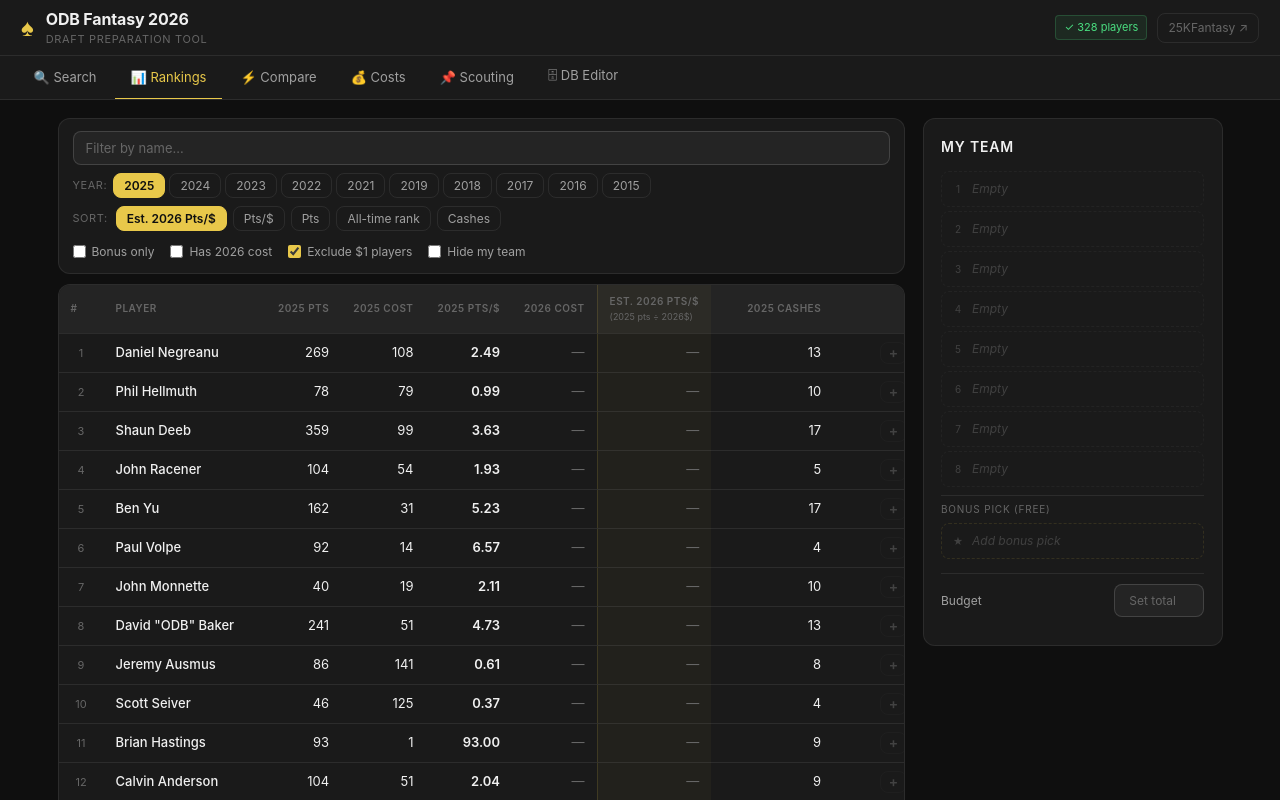
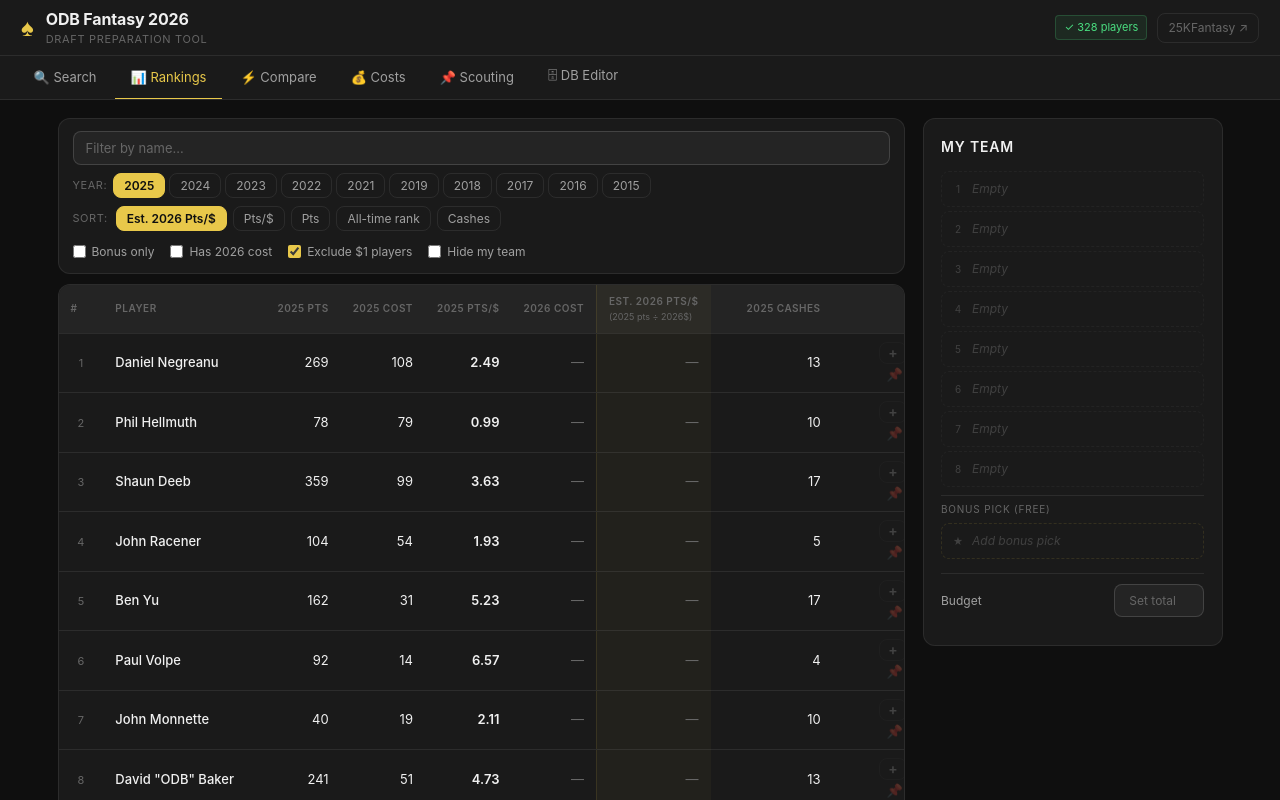
Before and after one commit to carbonfoot-blip/ODBFantasyTabarnak, a React (Vite) app: page / in a window 1280 px wide. Both pictures are taken after a click on the button "📊 Rankings". Shown: the top 800 px of the page. Built offline with nearby package versions, Linux system fonts and the light colour scheme.

Commit message:
v17 - fix $1 filter, note button in rankings, DB included

```diff
--- a/src/App.jsx
+++ b/src/App.jsx
@@ -191,6 +191,7 @@ export default function App() {
               onSelectPlayer={p => handleSelectPlayer(p)}
               onAddToTeam={handleAddToTeam}
               onAddBonus={handleAddBonus}
+              onViewNote={p => handleSelectTabSocial('social', p)}
             />
           )}
 
--- a/src/components/ValueBoard.jsx
+++ b/src/components/ValueBoard.jsx
@@ -16,7 +16,7 @@ function getYearData(history, year) {
   return history?.find(h => h.year === year) ?? null
 }
 
-export function ValueBoard({ db, costs, team, bonusPick, onSelectPlayer, onAddToTeam, onAddBonus, notes }) {
+export function ValueBoard({ db, costs, team, bonusPick, onSelectPlayer, onAddToTeam, onAddBonus, onViewNote, notes }) {
   const [sortBy, setSortBy]               = useState('est_ppd')
   const [filterBonus, setFilterBonus]     = useState(false)
   const [filterHasCost, setFilterHasCost] = useState(false)
@@ -49,7 +49,7 @@ export function ValueBoard({ db, costs, team, bonusPick, onSelectPlayer, onAddTo
       .filter(r => {
         if (filterBonus && !r.isBonus) return false
         if (filterHasCost && !r.cost2026) return false
-        if (filterExclude1 && r.cost2026 === 1) return false
+        if (filterExclude1 && r.yCost === 1) return false
         if (!showInTeam && r.inTeam) return false
         if (search && !r.name.toLowerCase().includes(search.toLowerCase())) return false
         return true
@@ -205,6 +205,11 @@ export function ValueBoard({ db, costs, team, bonusPick, onSelectPlayer, onAddTo
                       {r.isBonus && <button className={styles.bonusBtn} onClick={() => onAddBonus({ name: r.name, slug: r.slug, rank: r.rank, allTimeScore: r.allTimeScore, history: r.history })} title="Bonus pick">★</button>}
                     </div>
                   )}
+                  <button
+                    className={`${styles.noteBtn} ${r.hasNote ? styles.noteBtnActive : ''}`}
+                    onClick={() => onViewNote({ name: r.name, slug: r.slug, rank: r.rank, allTimeScore: r.allTimeScore })}
+                    title={r.hasNote ? 'View scouting note' : 'Add scouting note'}
+                  >📌</button>
                 </td>
               </tr>
             ))}
--- a/src/components/ValueBoard.module.css
+++ b/src/components/ValueBoard.module.css
@@ -237,3 +237,17 @@
   font-weight: 600;
   color: var(--text);
 }
+
+.noteBtn {
+  background: transparent;
+  border: none;
+  font-size: 13px;
+  padding: 2px 4px;
+  opacity: 0.25;
+  cursor: pointer;
+  margin-left: 2px;
+  transition: opacity 0.15s;
+}
+.noteBtn:hover { opacity: 1; background: transparent; }
+.noteBtn.noteBtnActive { opacity: 0.85; }
+.noteBtn.noteBtnActive:hover { opacity: 1; }
```
